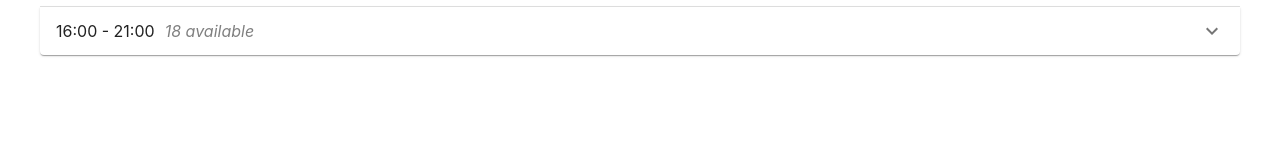
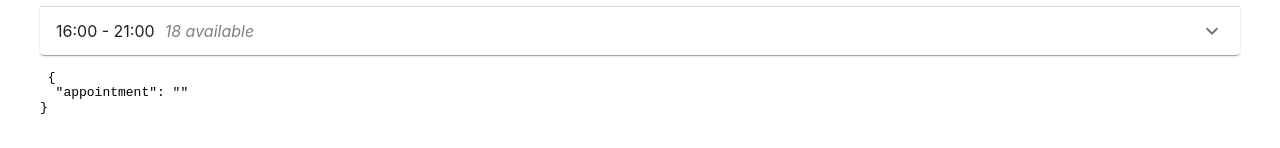
Before and after one commit to devmc-ee/weekdate-time-picker-reactjs, a React (Create React App) app: page / in a window 1280 px wide. Shown: the part 190-338 px from the top of the page. Built offline with nearby package versions, Linux system fonts and the light colour scheme.

Commit message:
docs: add gig to view sample

```diff
--- a/src/App.js
+++ b/src/App.js
@@ -10,7 +10,9 @@ function App() {
 				{formik => (
 					<Form>
 						<WeekDateTimePicker/>
+                        <pre> {JSON.stringify(formik.values, null, 2)}</pre>
 					</Form>
+
 				)
 				}
 
```
Also changed, not shown: WeekDateTimePickerReactJs.gif (added), 1 other file (tests, documents, lock files or other folders).
